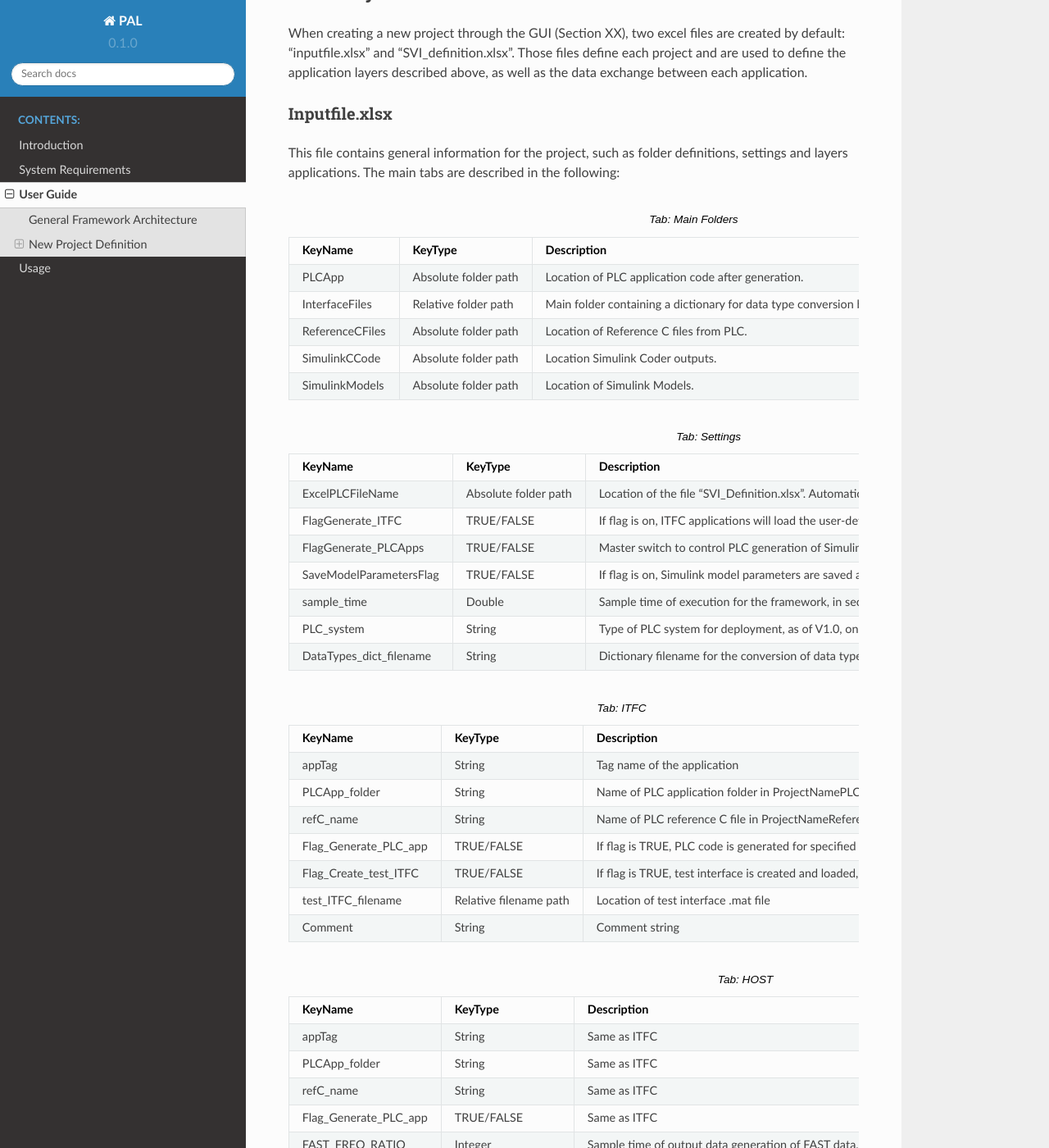
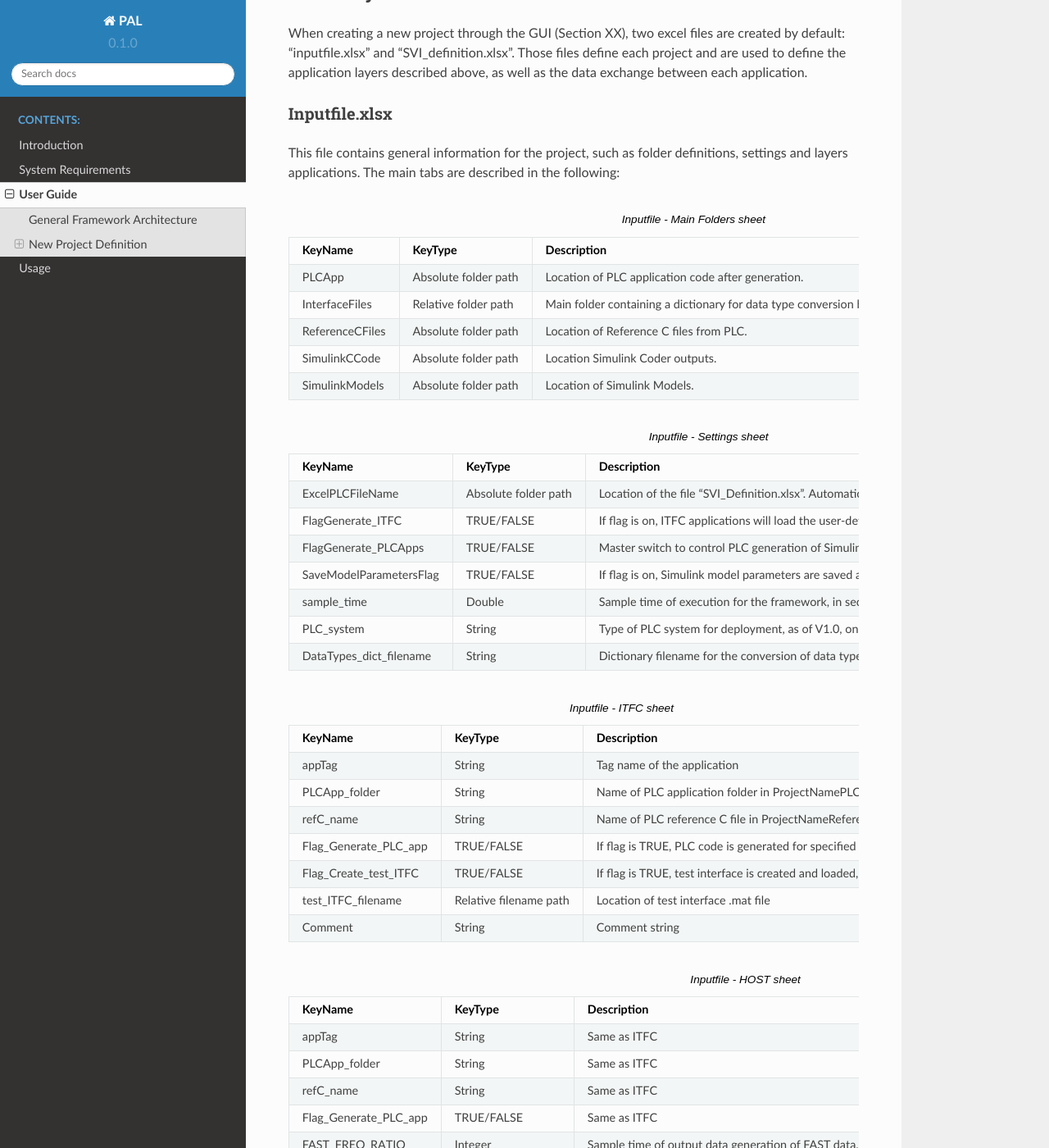
Before and after one commit to TUMLWE/PAL, a Sphinx documentation site: the page built from docs/source/user_guide.rst, in a window 1280 px wide and 1400 px high, scrolled down 1143 px. Shown: the whole window at 82% size. Built offline with Sphinx 7.4.7 and the Read the Docs theme 2.0.0, drawn with Linux system fonts in a browser that asks for light colours; some of the changed text lies outside the part shown.

Commit message:
docs update

```diff
--- a/docs/source/inputfile_host.csv
+++ b/docs/source/inputfile_host.csv
@@ -6,7 +6,7 @@ Flag_Generate_PLC_app,TRUE/FALSE,Same as ITFC
 FAST_FREQ_RATIO,Integer,"Sample time of output data generation of FAST data. Expressed in integer multiples of ""sample_time"". Default is 1"
 SLOW_FREQ_RATIO,Integer,"Sample time of output data generation of SLOW data. Expressed in integer multiples of ""sample_time"". Default is 10"
 CTRL_FREQ_RATIO,Integer,"Sample time of output data generation of CONTROL data. Expressed in integer multiples of ""sample_time"". Default is 10"
-out_filename,string,filename of output files in PLC
+out_filename,String,filename of output files in PLC
 output_path_in_PLC,Absolute folder path,Location of folder in PLC (WARNING: YOU MUST CREATE THIS FOLDER BEFORE RUNNING THE APPLICATION)
 output_file_duration_s,Double,Length of output data time histories [s]
 Comment,String,Same as ITFC
--- a/docs/source/inputfile_itfc.csv
+++ b/docs/source/inputfile_itfc.csv
@@ -1,7 +1,7 @@
 KeyName,KeyType,Description
 appTag,String,Tag name of the application
-PLCApp_folder,String,Name of PLC application folder in ProjectName\PLCApp
-refC_name,String,Name of PLC reference C file in ProjectName\ReferenceCFiles\Originals
+PLCApp_folder,String,"Name of PLC application folder in ProjectName\PLCApp"
+refC_name,String,"Name of PLC reference C file in ProjectName\ReferenceCFiles\Originals"
 Flag_Generate_PLC_app,TRUE/FALSE,"If flag is TRUE, PLC code is generated for specified ITFC application"
 Flag_Create_test_ITFC,TRUE/FALSE,"If flag is TRUE, test interface is created and loaded, default is FALSE"
 test_ITFC_filename,Relative filename path,Location of test interface .mat file
--- a/docs/source/inputfile_submodel.csv
+++ b/docs/source/inputfile_submodel.csv
@@ -1,10 +1,10 @@
 KeyName,KeyType,Description
 modelTag,String,Same as ITFC
 PLCApp_folder,String,Same as ITFC
-slmodel_folder,String,Name of Simulink model folder in ProjectName\SimulinkModels
-slmodel_name,String,Name of Simulink model in ProjectName\SimulinkModels\slmodel_folder
-slccode_folder,String,Name of Simulink code generation folder in ProjectName\SimulinkCCodes
+slmodel_folder,String,"Name of Simulink model folder in ProjectName\SimulinkModels"
+slmodel_name,String,"Name of Simulink model in ProjectName\SimulinkModels\slmodel_folder"
+slccode_folder,String,"Name of Simulink code generation folder in ProjectName\SimulinkCCodes"
 refC_name,String,Same as ITFC
 Flag_Generate_PLC_app,TRUE/FALSE,Same as ITFC
-host_apptag,string,"appTag of HOST application connected to Submodel (WARNING: as of V1.0, only one HOST per project is supported)"
-Comment,string,Same as ITFC
+host_apptag,String,"appTag of HOST application connected to Submodel (WARNING: as of V1.0, only one HOST per project is supported)"
+Comment,String,Same as ITFC
--- a/docs/source/user_guide.rst
+++ b/docs/source/user_guide.rst
@@ -36,28 +36,28 @@ Inputfile.xlsx
 This file contains general information for the project, such as folder definitions,  settings and layers applications.
 The main tabs are described in the following:
 
-.. csv-table:: Tab: Main Folders
+.. csv-table:: Inputfile - Main Folders sheet
    :file: inputfile_description_mainfolders.csv
    :widths: 30, 30, 40
    :header-rows: 1
 
 
-.. csv-table:: Tab: Settings
+.. csv-table:: Inputfile - Settings sheet
    :file: inputfile_settings.csv
    :widths: 30, 30, 40
    :header-rows: 1
 
-.. csv-table:: Tab: ITFC
+.. csv-table:: Inputfile - ITFC sheet
    :file: inputfile_itfc.csv
    :widths: 30, 30, 40
    :header-rows: 1
 
-.. csv-table:: Tab: HOST
+.. csv-table:: Inputfile - HOST sheet
    :file: inputfile_host.csv
    :widths: 30, 30, 40
    :header-rows: 1
 
-.. csv-table:: Tab: SUBMODEL
+.. csv-table::  Inputfile - SUBMODEL sheet
    :file: inputfile_submodel.csv
    :widths: 30, 30, 40
    :header-rows: 1
```
